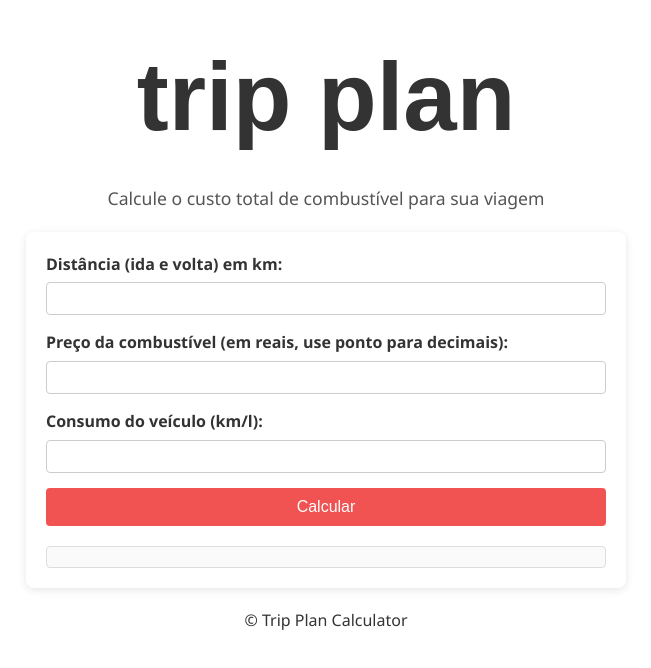
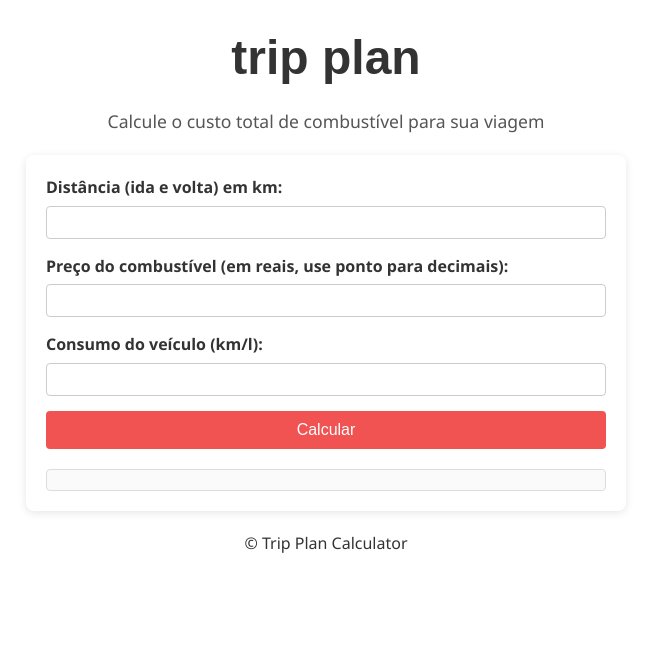
Before and after one commit to raulmelo87/trip-plan, a plain HTML site: page index.html in a window 1280 px wide. Shown: the whole page, without its empty margins (314-965 px from the left). Drawn offline with Linux system fonts and the light colour scheme; a web font is replaced by a local one.

Commit message:
second commit

```diff
--- a/index.html
+++ b/index.html
@@ -24,7 +24,7 @@
         </div>
 
         <div class="form-group">
-          <label for="precoGasolina">Preço da combustível (em reais, use ponto para decimais):</label>
+          <label for="precoGasolina">Preço do combustível (em reais, use ponto para decimais):</label>
           <input type="number" id="precoGasolina" name="precoGasolina" step="any" min="0" required>
         </div>
 
--- a/style.css
+++ b/style.css
@@ -29,7 +29,7 @@ header, footer {
 }
 
 header h1 {
-  font-size: 6rem;
+  font-size: 3rem;
   margin-bottom: 10px;
   font-family: 'Honk', sans-serif;
   color: #333;
```
